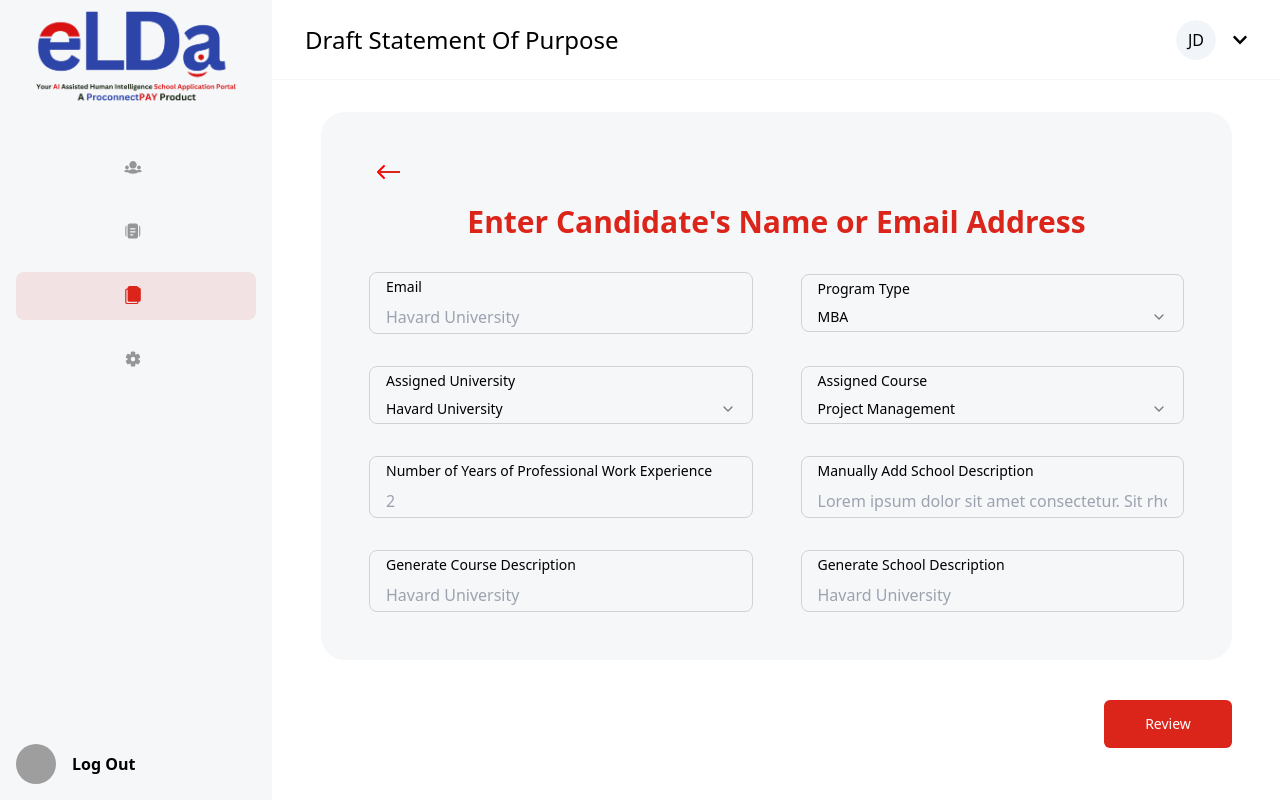
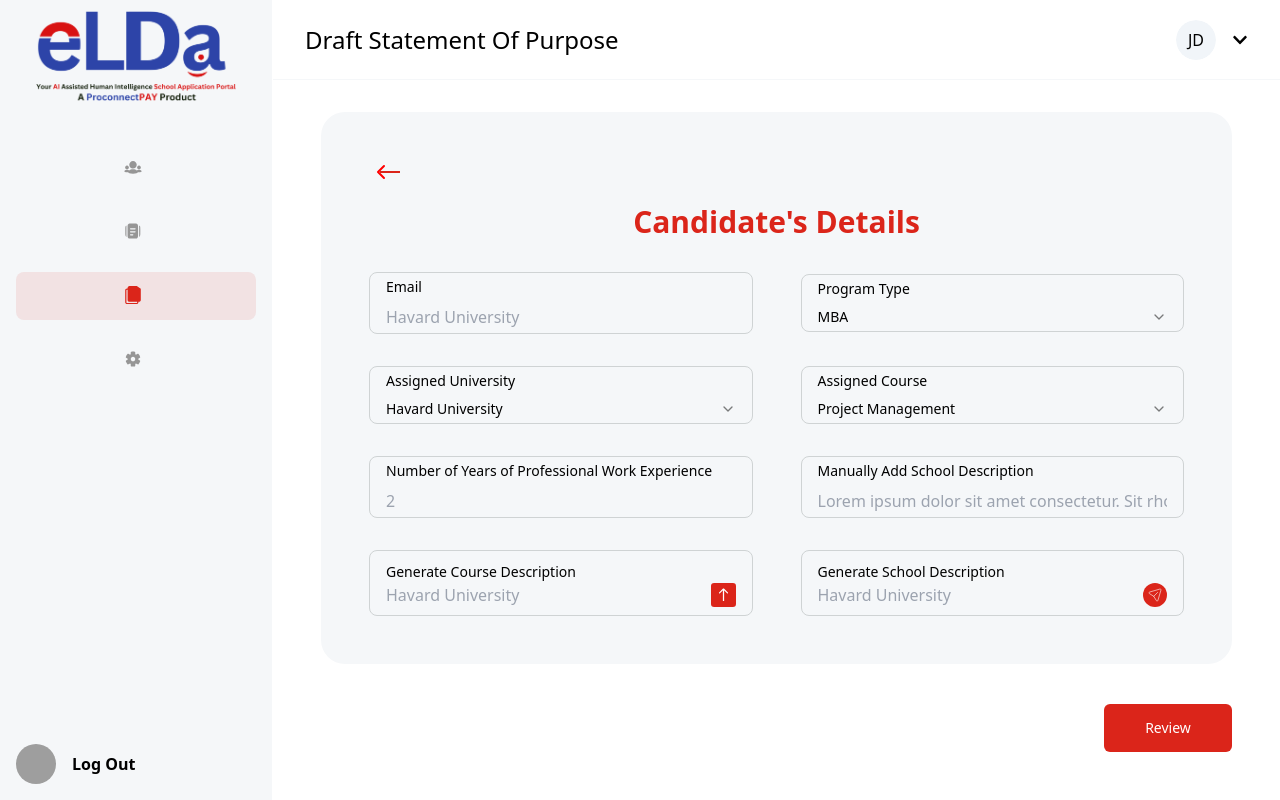
Before and after one commit to ProconnectPay-Org/elda-ai-frontend, a React (Vite) app: page /craft-sop/2 in a window 1280 px wide. Built offline with nearby package versions, Linux system fonts and the light colour scheme; sample sign-in values are in the browser's storage; grey boxes are pictures that could not be loaded.

Commit message:
complete craft sop flow

```diff
--- a/src/pages/(root)/Staff/CraftSOP.tsx
+++ b/src/pages/(root)/Staff/CraftSOP.tsx
@@ -1,8 +1,9 @@
 import RootLayout from "@/layouts/RootLayout";
-import Mail from "@/assets/mail.png";
 import { Button } from "@/components/ui/button";
 import { ChevronLeftIcon } from "lucide-react";
 import { Link } from "react-router-dom";
+import helpIcon from "@/assets/help-icon.svg";
+import mailIcon from "@/assets/mail.svg";
 
 const CraftSOP = () => {
   return (
@@ -22,15 +23,13 @@ const CraftSOP = () => {
             <label htmlFor="email">
               Email <span className="text-red">*</span>
             </label>
-            <div className="flex border border-gray-border justify-between gap-2 items-center py-2 px-4 rounded-[24px]">
-              <img src={Mail} alt="mail icon" />
+            <div className="w-full flex items-center gap-4 border border-[#667085] p-3 rounded-full overflow-hidden">
+              <img src={mailIcon} alt="mail icon" />
               <input
-                className="border-none w-full focus:outline-none bg-transparent"
-                id="email"
-                placeholder="Enter your email address"
+                type="email"
+                className="bg-transparent w-full focus:ring-0 focus-visible:ring-0 focus:outline-none border-0 focus-within:ring-0 max-h-fit"
               />
-
-              {/* <img src={Pen} alt="pen" /> */}
+              <img src={helpIcon} alt="help icon" />
             </div>
           </div>
           <div className="flex items-center justify-end w-full">
--- a/src/pages/(root)/Staff/SOPPages/Step2.tsx
+++ b/src/pages/(root)/Staff/SOPPages/Step2.tsx
@@ -9,6 +9,8 @@ import {
   SelectTrigger,
   SelectValue,
 } from "@/components/ui/select";
+import sendIcon from "@/assets/send.svg";
+import sendIcon2 from "@/assets/send-2.svg";
 
 const Step2 = () => {
   return (
@@ -22,7 +24,7 @@ const Step2 = () => {
         </Link>
         <div className="flex items-start flex-col gap-8 justify-center mx-auto">
           <h2 className="text-red font-bold text-center w-full text-3xl">
-            Enter Candidate&apos;s Name or Email Address
+            Candidate&apos;s Details
           </h2>
 
           <div className="flex flex-col lg:flex-row justify-between w-full gap-6 lg:gap-12 items-center">
@@ -110,7 +112,8 @@ const Step2 = () => {
           </div>
 
           <div className="flex flex-col lg:flex-row justify-between w-full gap-6 lg:gap-12 items-center">
-            <div className="flex flex-col gap-2 border border-gray-border w-full lg:w-1/2 rounded-lg py-1 px-4">
+            <div className="flex flex-row justify-between items-end gap-2 border border-gray-border w-full lg:w-1/2 rounded-lg py-2 px-4">
+              <div>
                 <label htmlFor="text" className="text-sm">
                   Generate Course Description
                 </label>
@@ -120,7 +123,12 @@ const Step2 = () => {
                   placeholder="Havard University"
                 />
               </div>
-            <div className="flex flex-col gap-2 border border-gray-border w-full lg:w-1/2 rounded-lg py-1 px-4">
+              <div>
+                <img src={sendIcon} alt="send icon" />
+              </div>
+            </div>
+            <div className="flex flex-row justify-between items-end gap-2 border border-gray-border w-full lg:w-1/2 rounded-lg py-2 px-4">
+              <div>
                 <label htmlFor="text" className="text-sm">
                   Generate School Description
                 </label>
@@ -129,6 +137,10 @@ const Step2 = () => {
                   id="text"
                   placeholder="Havard University"
                 />
+              </div>
+              <div>
+                <img src={sendIcon2} alt="send icon" />
+              </div>
             </div>
           </div>
         </div>
--- a/src/pages/(root)/Staff/SOPPages/Step3.tsx
+++ b/src/pages/(root)/Staff/SOPPages/Step3.tsx
@@ -3,6 +3,7 @@ import { Button } from "@/components/ui/button";
 import { ChevronLeftIcon } from "lucide-react";
 import { Link } from "react-router-dom";
 import { Textarea } from "@/components/ui/textarea";
+import aiSpark from "@/assets/ai-prompt-spark.svg";
 
 const Step3 = () => {
   return (
@@ -22,11 +23,17 @@ const Step3 = () => {
           <div className="flex flex-col gap-5 w-full mx-auto md:w-[760px]">
             <div>
               <label>Prompt</label>
-              <Textarea
-                placeholder="Type your message here."
-                value="Using the drafted DATA provided – draft a personalized comprehensive narrative and statement of purpose ESSAY that exceeds 1200 words."
+              <div className="flex items-start border border-gray-border rounded-2xl gap-2 py-2 px-4 bg-white">
+                <img src={aiSpark} alt="ai spark" className="cursor-pointer" />
+                <Textarea
+                  className="border-0 focus:ring-0 focus:outline-none focus-visible:ring-0"
+                  placeholder="Type your message here."
+                  value="Using the drafted DATA provided – draft a personalized comprehensive narrative and statement of purpose ESSAY that exceeds 1200 words."
+                />
+              </div>
+              {/* <Textarea
                 className="md:min-h-[100px] text-lg p-4 leading-[36px]"
-              />
+              /> */}
             </div>
             <div className="flex items-center justify-end w-full">
               <Button className="bg-red">Generate</Button>
```
Also changed, not shown: src/assets/send-2.svg (added), src/assets/send.svg (added). Lines whose indentation alone changed are shown as unchanged.
